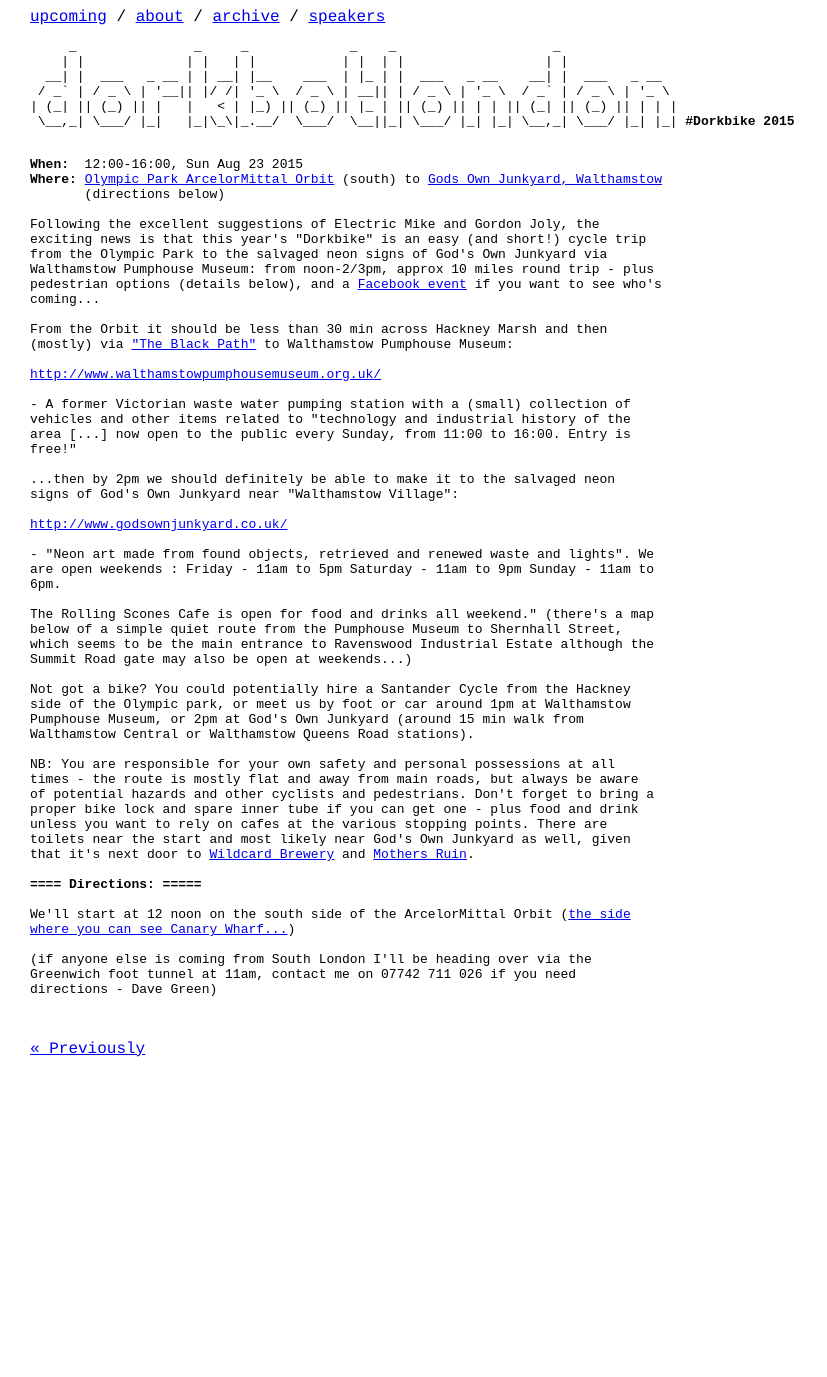
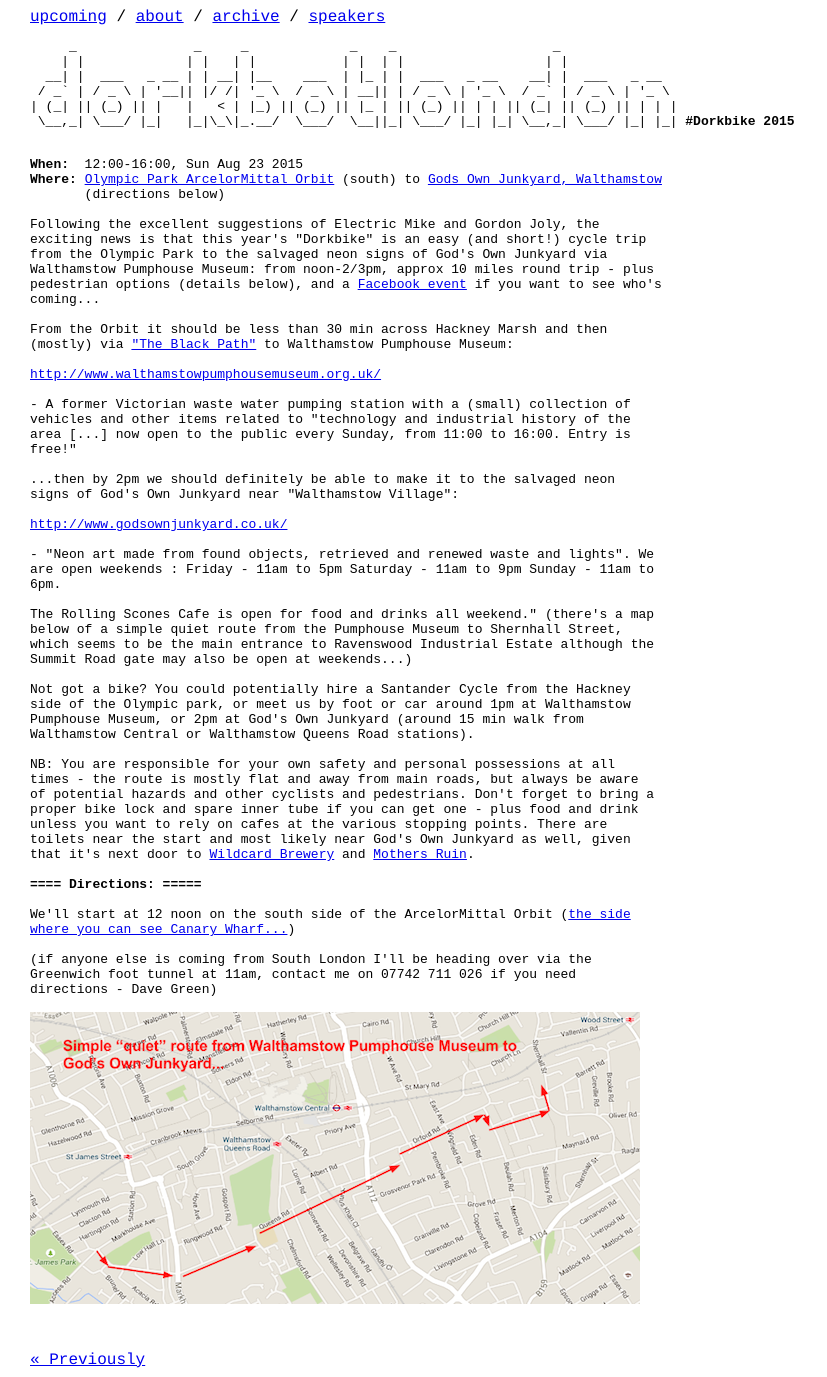
Before and after one commit to dorkbotlondon/dorkbotlondon.github.io, a Jekyll site: the page built from index.html, in a window 1280 px wide. Shown: the whole page, without its empty margins (0-827 px from the left). Built offline with Jekyll 4.4.1, drawn with Linux system fonts in a browser that asks for light colours; Markdown is read by kramdown in place of the engine named in the settings; before the commit the page ends 1066 px from its top, so only the background shows below that.

Commit message:
Missed this

```diff
--- a/_data/locations.yml
+++ b/_data/locations.yml
@@ -35,6 +35,8 @@
         (if anyone else is coming from South London I'll be heading over via the
         Greenwich foot tunnel at 11am, contact me on 07742 711 026 if you need
         directions - Dave Green)
+
+        <img src="images/junkyard-map.png"/>
 
 stream_arts:
     where:
```
